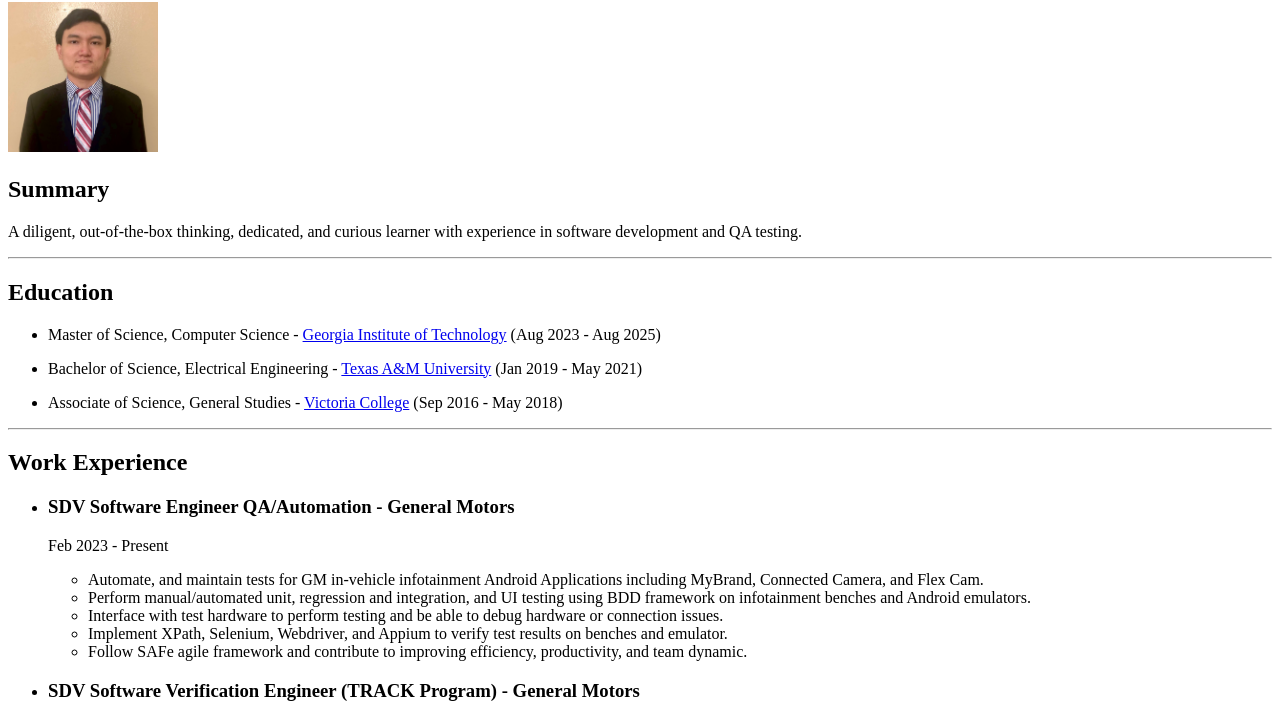
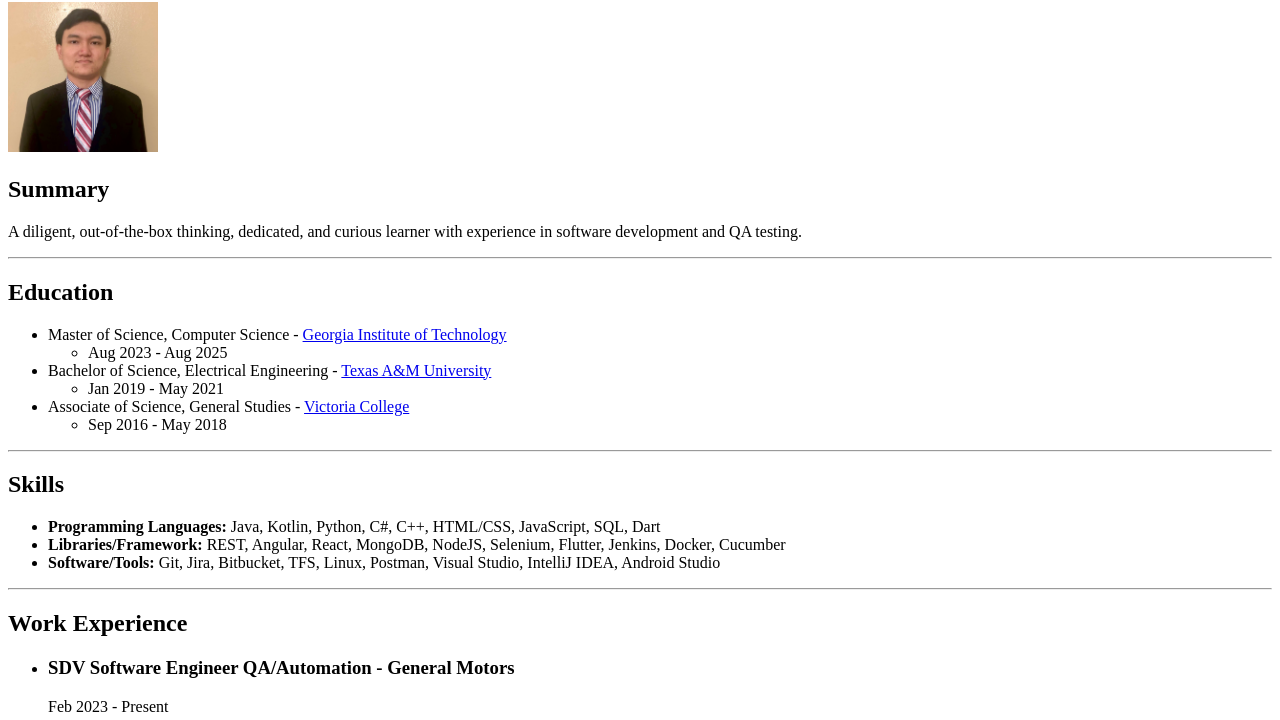
Before and after one commit to narak999/myresume, a plain HTML site: page index.html in a window 1280 px wide. Shown: the part 78-798 px from the top of the page. Drawn offline with Linux system fonts and the light colour scheme.

Commit message:
Update index.html

```diff
--- a/index.html
+++ b/index.html
@@ -17,9 +17,26 @@
 
     <h2>Education</h2>
     <ul>
-        <li><p>Master of Science, Computer Science - <a href="https://www.gatech.edu/" target="_blank">Georgia Institute of Technology</a> (Aug 2023 - Aug 2025)</p></li>
-        <li><p>Bachelor of Science, Electrical Engineering - <a href="https://www.tamu.edu/" target="_blank">Texas A&M University</a> (Jan 2019 - May 2021)</p></li>
-        <li><p>Associate of Science, General Studies - <a href="https://www.victoriacollege.edu/" target="_blank">Victoria College</a> (Sep 2016 - May 2018)</p></li>
+        <li>Master of Science, Computer Science - <a href="https://www.gatech.edu/" target="_blank">Georgia Institute of Technology</a></li>
+        <ul>
+            <li>Aug 2023 - Aug 2025</li>
+        </ul>
+        <li>Bachelor of Science, Electrical Engineering - <a href="https://www.tamu.edu/" target="_blank">Texas A&M University</a></li>
+        <ul>
+            <li>Jan 2019 - May 2021</li>
+        </ul>
+        <li>Associate of Science, General Studies - <a href="https://www.victoriacollege.edu/" target="_blank">Victoria College</a></li>
+        <ul>
+            <li>Sep 2016 - May 2018</li>
+        </ul>
+    </ul>
+    <hr>
+
+    <h2>Skills</h2>
+    <ul>
+        <li><b>Programming Languages:</b> Java, Kotlin, Python, C#, C++, HTML/CSS, JavaScript, SQL, Dart</li>
+        <li><b>Libraries/Framework:</b> REST, Angular, React, MongoDB, NodeJS, Selenium, Flutter, Jenkins, Docker, Cucumber</li>
+        <li><b>Software/Tools:</b> Git, Jira, Bitbucket, TFS, Linux, Postman, Visual Studio, IntelliJ IDEA, Android Studio</li>
     </ul>
     <hr>
 
@@ -133,5 +150,14 @@
             </li>
         </ul>
     </ul>
+    <hr>
+
+    <h2>Other</h2>
+    <p><a href="./public/myhobbies.html">My Hobbies</a></p>
+    <p><a href="./public/contactme.html">Contact Me</a></p>
+
+    <footer>
+        <p>© Bunnarak Theng. All Rights Reserved.</p>
+    </footer>
 </body>
 </html>
```
